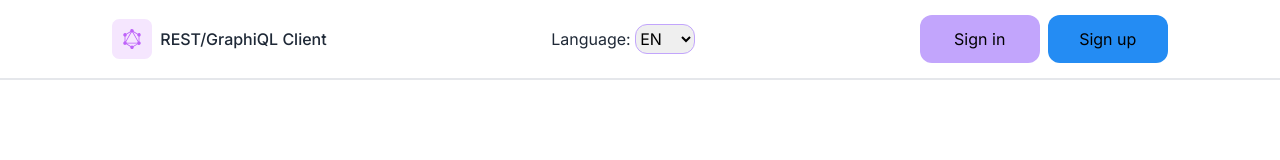
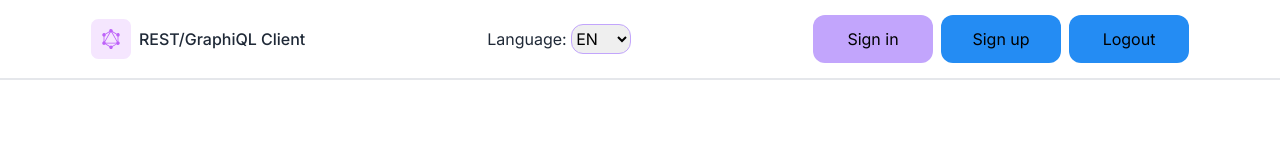
Before and after one commit to mamont79/graphiql-app, a Next.js app: page /en/login in a window 1280 px wide. Shown: the top 160 px of the page. Built offline with nearby package versions, Linux system fonts and the light colour scheme; no server answers.

Commit message:
fix: input mail pattern

```diff
--- a/app/[locale]/page.tsx
+++ b/app/[locale]/page.tsx
@@ -14,7 +14,7 @@ export default function WelcomePage() {
       <Header />
       {!authUser && (
         <div className="flex-grow">
-          <h1 className="text-3xl my-8 bg-[#fbfd70] font-bold underline text-center">
+          <h1 className="text-3xl my-8 font-bold underline text-center">
             {t('welcome')}, my dear!
           </h1>
           <div className="flex justify-center items-center">
@@ -35,7 +35,7 @@ export default function WelcomePage() {
       )}
       {authUser && (
         <div className="flex-grow">
-          <h1 className="text-3xl my-8 bg-[#fbfd70] font-bold underline text-center">
+          <h1 className="text-3xl my-8 font-bold underline text-center">
             {t('welcome')}, {`${authUser.email?.split('@')[0]}!`}
           </h1>
           <div className="flex justify-center items-center">
--- a/components/auth/LoginForm.tsx
+++ b/components/auth/LoginForm.tsx
@@ -49,7 +49,7 @@ const LoginForm = () => {
               className="valid:[&:not(:placeholder-shown)]:border-primary [&:not(:placeholder-shown):not(:focus):invalid~span]:block invalid:[&:not(:placeholder-shown):not(:focus)]:border-red-400 block w-full rounded-lg border border-gray-300 bg-gray-50 p-2.5 text-sm text-gray-900 placeholder-gray-300 focus:border-blue-500 focus:ring-blue-500"
               autoComplete="off"
               required
-              pattern="[a-z0-9._+-]+@[a-z0-9.-]+\.[a-z]{2,}$"
+              pattern="[^@\s]+@[^@\s]+\.[^@\s]{2,4}"
               placeholder="name@company.com"
               onChange={(e) => {
                 setData({
--- a/components/auth/RegisterForm.tsx
+++ b/components/auth/RegisterForm.tsx
@@ -47,7 +47,7 @@ const RegisterForm = () => {
               className="valid:[&:not(:placeholder-shown)]:border-primary [&:not(:placeholder-shown):not(:focus):invalid~span]:block invalid:[&:not(:placeholder-shown):not(:focus)]:border-red-400 block w-full rounded-lg border border-gray-300 bg-gray-50 p-2.5 text-sm text-gray-900 placeholder-gray-300 focus:border-blue-500 focus:ring-blue-500"
               autoComplete="off"
               required
-              pattern="[a-z0-9._+-]+@[a-z0-9.-]+\.[a-z]{2,}$"
+              pattern="[^@\s]+@[^@\s]+\.[^@\s]{2,4}"
               placeholder="name@company.com"
               onChange={(e) => {
                 setData({
--- a/components/header/Header.tsx
+++ b/components/header/Header.tsx
@@ -6,11 +6,13 @@ import { LanguageSwitcher } from './LanguageSwitcher';
 import Link from 'next/link';
 import { useEffect, useState } from 'react';
 import { AppRoutes } from '@/constants/routes.enum';
+import { useAuth } from '@/context/AuthContext';
 
 export const Header = () => {
   const t = useTranslations('Header');
   const [isSticky, setIsSticky] = useState(false);
-  const isLoggedIn = false;
+  const isLoggedIn = true;
+  const { logOut } = useAuth();
 
   const handleScroll = () => {
     const minScrollHeigth = 0;
@@ -52,7 +54,11 @@ export const Header = () => {
         <Link href={AppRoutes.REGISTER_PAGE} className="btn">
           Sign up
         </Link>
-        {isLoggedIn && <button className="btn">Logout</button>}
+        {isLoggedIn && (
+          <button className="btn" onClick={logOut}>
+            Logout
+          </button>
+        )}
       </div>
     </header>
   );
```
Also changed, not shown: 1 other file (tests, documents, lock files or other folders).
